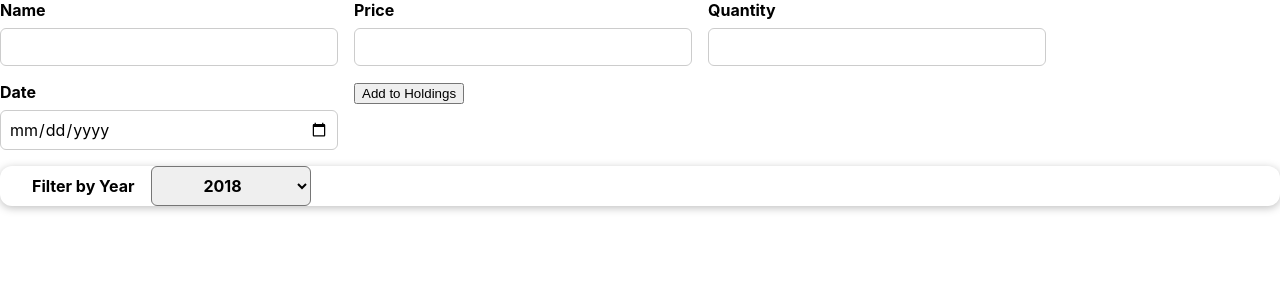
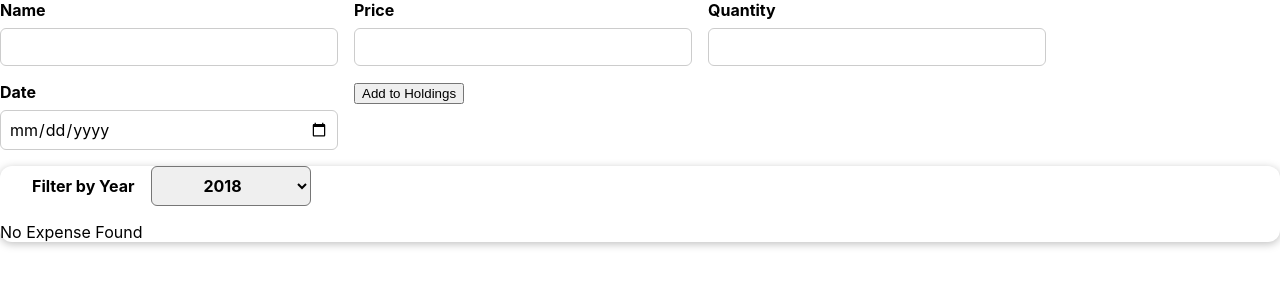
Before and after one commit to csolanke/PortiFolioManagerApp, a React (Create React App) app: page / in a window 1280 px wide. Shown: the top 300 px of the page. Built offline with nearby package versions, Linux system fonts and the light colour scheme.

Commit message:
Refactioring the the code

```diff
--- a/src/components/stocks/Stocks.js
+++ b/src/components/stocks/Stocks.js
@@ -1,46 +1,45 @@
 import StockItem from './StockItem';
-import React, {useState} from 'react';
+import React, { useState } from 'react';
 
 import Card from '../UI/Card'
 import StockFilter from './StockFilter'
 
 const Stocks = (props) => {
 
-  const [filteredYear , setFilteredYear] = useState('2020');
+  const [filteredYear, setFilteredYear] = useState('2020');
 
-  const filterChangeHandler = (selectedYear)=>{
+  const filterChangeHandler = (selectedYear) => {
     setFilteredYear(selectedYear);
   };
 
   const filteredStocks = props.stocks.filter(
-    st=>{
-
+    st => {
       let convertedNum = Number(filteredYear);
-      return st.year=== convertedNum;
+      return st.year === convertedNum;
     }
   );
 
+let stockContent = <p>No Expense Found</p>
 
-console.log(filteredStocks.length);
-
-  return (
-
-   <div>
-
-
- <Card className="stocks">
-
- <StockFilter selected={filteredYear} onChangeFilter={filterChangeHandler}></StockFilter>
-
-{filteredStocks.map(ab => <StockItem
+if(filteredStocks.length> 0)
+{
+  stockContent = (filteredStocks.map(ab => <StockItem
     name={ab.name}
     price={ab.price}
     day={ab.day}
     month={ab.month}
     year={ab.year}
     key={ab.id}
-  quantity={ab.quantity} />)}
+    quantity={ab.quantity} />))
 
+}
+
+  return (
+
+    <div>
+      <Card className="stocks">
+        <StockFilter selected={filteredYear} onChangeFilter={filterChangeHandler}></StockFilter>
+       {stockContent}
       </Card>
     </div>
   )
```
Lines whose indentation alone changed are shown as unchanged.
